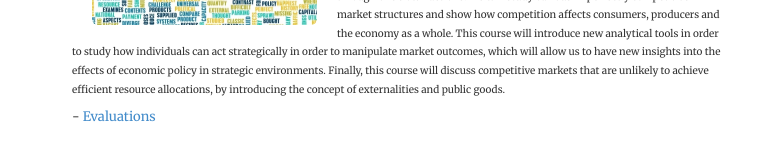
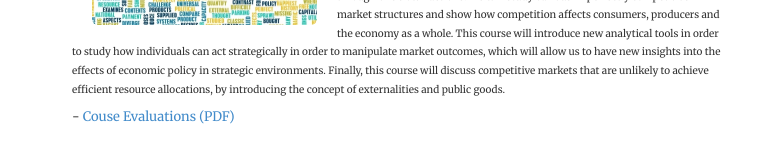
Before and after one commit to morihiroaki/morihiroaki.github.io, a Jekyll site: the page built from teaching.html, in a window 1280 px wide. Shown: the part 293-456 px from the top of the page, without its empty margins (263-1031 px from the left). Built offline with Jekyll 4.4.1, drawn with Linux system fonts in a browser that asks for light colours.

Commit message:
Update teaching.html

```diff
--- a/teaching.html
+++ b/teaching.html
@@ -20,7 +20,7 @@ description:
          have new insights into the effects of economic policy in strategic environments. Finally, this course will
          discuss competitive markets that are unlikely to achieve efficient resource allocations, by introducing the concept of
          externalities and public goods.</p>
-         <dd><font size="2">- <a target="_blank" href="/files/2151_2015S_evaluation.pdf" title="Evaluations">Evaluations</a></dd>
+         <dd><font size="2">- <a target="_blank" href="/files/2151_2015S_evaluation.pdf" title="Evaluations">Couse Evaluations (PDF)</a></dd>
 </ul>
 
 </div>
```
